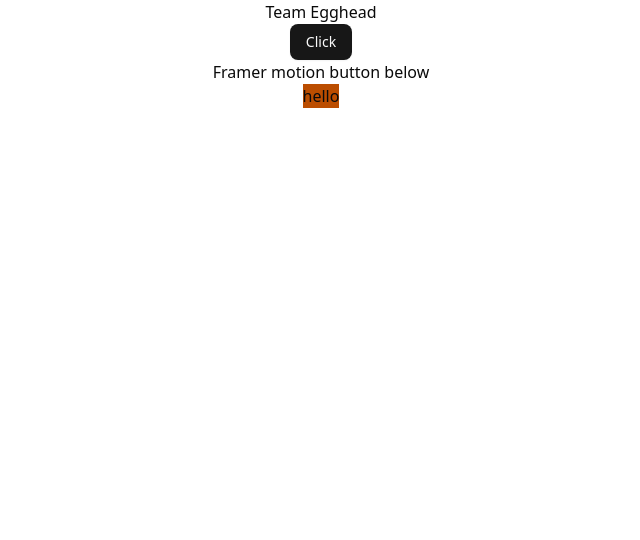
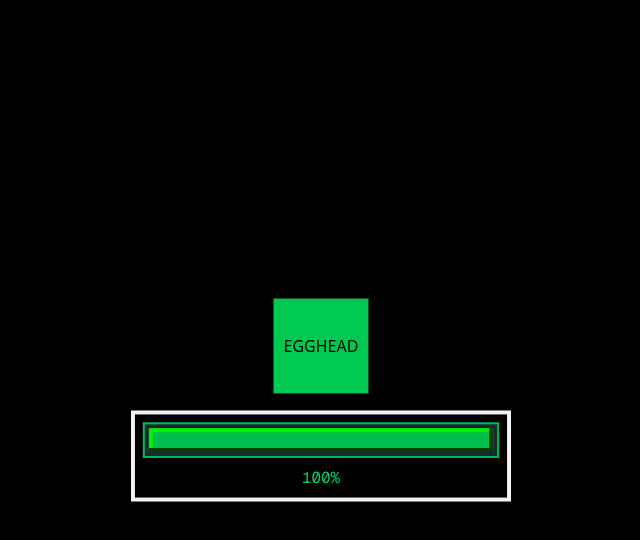
Before and after one commit to Sparsh-Verencar/TeamEggheadPortfolio, a Next.js app: page / in a window 1280 px wide. Shown: the top 540 px of the page, without its empty margins (319-959 px from the left). Built offline with nearby package versions, Linux system fonts and the light colour scheme.

Commit message:
loading bar and cpu spin

```diff
--- a/src/app/page.js
+++ b/src/app/page.js
@@ -1,19 +1,42 @@
-"use client"
+"use client";
+
+import { useState, useEffect } from "react";
 import { Button } from "@/components/ui/button";
-import { motion } from "motion/react"
+import { motion } from "framer-motion";
+import RetroProgressBar from "@/components/RetroProgressBar";
+import FadingSquare from "@/components/FadingSquare";
+import CornerPullDiv from "@/components/CornerPullDiv";
+
 
 export default function Home() {
+  const [progress, setProgress] = useState(0);
+
+  useEffect(() => {
+    const interval = setInterval(() => {
+      setProgress((prev) => {
+        if (prev < 80) {
+          return prev + 1;
+        } else if (prev < 100) {
+          return prev + 0.3; // 🐌 Super slo-mo
+        } else {
+          return 100;
+        }
+      });
+    }, 50);
+
+    return () => clearInterval(interval);
+  }, []);
+
   return (
-    <div className="flex flex-col items-center justify-center">
-    <h1>Team Egghead</h1>
-    <Button>Click</Button>
-    <h1>Framer motion button below</h1>
-      <motion.button
-        className="bg-amber-700"
-        whileHover={{ scale: 1.1 }}
-        whileTap={{ scale: 0.95 }}
-        onHoverStart={() => console.log('hover started!')}
-      >hello</motion.button>
+    <>
+      <div className="flex flex-col items-center justify-center gap-4 min-h-screen bg-black text-white relative">
+    <FadingSquare progress={progress} />
+
+
+
+      <RetroProgressBar value={progress} className="w-96" />
     </div>
+
+    </>
   );
 }
--- /dev/null
+++ b/src/components/CornerPullDiv.jsx
@@ -0,0 +1,23 @@
+"use client";
+
+import { motion } from "framer-motion";
+
+export default function CornerPullDiv() {
+  return (
+    <motion.div
+      style={{
+        width: "300px",
+        height: "300px",
+        backgroundColor: "#3B82F6",
+        clipPath: `polygon(
+          20px 0%,      /* Pull top-left corner inward */
+          100% 0%,
+          100% calc(100% - 20px), /* Pull bottom-right corner inward */
+          calc(100% - 20px) 100%,
+          0% 100%,
+          0% 20px
+        )`
+      }}
+    />
+  );
+}
--- /dev/null
+++ b/src/components/FadingSquare.jsx
@@ -0,0 +1,55 @@
+"use client";
+
+import { useEffect, useState } from "react";
+import { motion } from "framer-motion";
+
+export default function FadingSquare({ progress }) {
+  const [finalMove, setFinalMove] = useState(false);
+
+  useEffect(() => {
+    if (progress >= 100) {
+      const timer = setTimeout(() => {
+        setFinalMove(true);
+      }, 1000); // wait 1 second after completion
+
+      return () => clearTimeout(timer);
+    } else {
+      setFinalMove(false);
+    }
+  }, [progress]);
+
+  // shift only when finalMove is true
+  const shift = finalMove ? 20 : 0;
+
+  return (
+    <motion.div
+      className="w-24 h-24 bg-green-500 border border-green-900 flex items-center justify-center text-black opacity-0"
+      animate={{
+        opacity: progress >= 90 ? (progress - 90) / 10 : 0,
+        clipPath: `polygon(
+          ${0 + shift}% ${0 + shift}%,
+          100% 0%,
+          ${100 - shift}% ${100 - shift}%,
+          0% 100%
+        )`,
+        rotate: finalMove ? 60 : 0,
+        x: finalMove ? 200 : 0,
+        y: finalMove ? 50 : 0,
+      }}
+      transition={{
+        duration: 0.9,
+        type: "spring",
+        stiffness: 60,
+      }}
+    >
+      <motion.h4
+        animate={{
+          opacity: progress >= 90 ? (progress - 90) / 10 : 0,
+        }}
+        transition={{ duration: 0.3 }}
+      >
+        EGGHEAD
+      </motion.h4>
+    </motion.div>
+  );
+}
--- /dev/null
+++ b/src/components/RetroProgressBar.jsx
@@ -0,0 +1,45 @@
+"use client";
+
+import { useEffect, useState } from "react";
+import { motion } from "framer-motion";
+
+export default function RetroProgressBar({ value, className }) {
+  const [hidden, setHidden] = useState(false);
+
+  useEffect(() => {
+    if (value >= 100) {
+      const timer = setTimeout(() => {
+        setHidden(true);
+      }, 500); // wait half a second for dramatic effect
+
+      return () => clearTimeout(timer);
+    } else {
+      setHidden(false); // if you ever reuse this bar
+    }
+  }, [value]);
+
+  return (
+    <motion.div
+      className={`bg-black p-2 border-4 border-white inline-block ${className}`}
+      style={{ imageRendering: "pixelated" }}
+      animate={{ opacity: hidden ? 0 : 1, scale: hidden ? 0.8 : 1 }}
+      transition={{ duration: 0.5, ease: "easeInOut" }}
+    >
+      <div className="bg-gray-800 p-1 border-2 border-green-500">
+        <motion.div
+          className="bg-green-500 h-6"
+          initial={{ width: 0 }}
+          animate={{ width: `${value}%` }}
+          transition={{ duration: 0.2, ease: "easeInOut" }}
+          style={{
+            boxShadow:
+              "inset -4px -4px 0 #004400, inset 4px 4px 0 #00FF00",
+          }}
+        />
+      </div>
+      <p className="text-green-400 font-mono mt-2 text-center">
+        {Math.floor(value)}%
+      </p>
+    </motion.div>
+  );
+}
--- a/src/components/ui/8bit/progress.tsx
+++ /dev/null
@@ -1,91 +0,0 @@
-import * as ProgressPrimitive from "@radix-ui/react-progress";
-import { type VariantProps, cva } from "class-variance-authority";
-
-import { cn } from "/lib/utils";
-
-import "./styles/retro.css";
-
-export const progressVariants = cva("", {
-  variants: {
-    variant: {
-      default: "",
-      retro: "retro",
-    },
-    font: {
-      normal: "",
-      retro: "retro",
-    },
-  },
-  defaultVariants: {
-    font: "retro",
-  },
-});
-
-export interface BitProgressProps
-  extends React.ComponentProps<typeof ProgressPrimitive.Root>,
-    VariantProps<typeof progressVariants> {
-  className?: string;
-  font?: VariantProps<typeof progressVariants>["font"];
-}
-
-function Progress({ ...props }: BitProgressProps) {
-  const { className, font } = props;
-
-  return (
-    <div className={cn("relative w-full", className)}>
-      <ProgressPrimitive.Root
-        data-slot="progress"
-        className={cn(
-          "bg-primary/20 relative h-2 w-full overflow-hidden",
-          font !== "normal" && "retro",
-          className
-        )}
-        {...props}
-      >
-        <ProgressPrimitive.Indicator
-          data-slot="progress-indicator"
-          className={cn(
-            "h-full transition-all",
-            props.variant === "retro" ? "flex" : "bg-primary w-full flex-1"
-          )}
-          style={
-            props.variant === "retro"
-              ? undefined
-              : { transform: `translateX(-${100 - (props.value || 0)}%)` }
-          }
-        >
-          {props.variant === "retro" && (
-            <div className="flex w-full">
-              {Array.from({ length: 20 }).map((_, i) => {
-                const filledSquares = Math.round(
-                  ((props.value || 0) / 100) * 20
-                );
-                return (
-                  <div
-                    key={i}
-                    className={cn(
-                      "size-2 mx-[1px] w-full",
-                      i < filledSquares ? "bg-primary" : "bg-transparent"
-                    )}
-                  />
-                );
-              })}
-            </div>
-          )}
-        </ProgressPrimitive.Indicator>
-      </ProgressPrimitive.Root>
-
-      <div
-        className="absolute inset-0 border-y-4 -my-1 border-foreground dark:border-ring pointer-events-none"
-        aria-hidden="true"
-      />
-
-      <div
-        className="absolute inset-0 border-x-4 -mx-1 border-foreground dark:border-ring pointer-events-none"
-        aria-hidden="true"
-      />
-    </div>
-  );
-}
-
-export { Progress };
```
Also changed, not shown: package.json (+6 -1 lines), src/components/ui/8bit/styles/retro.css (deleted, +0 -11 lines), src/components/Loader.jsx (added), 1 other file (tests, documents, lock files or other folders).
